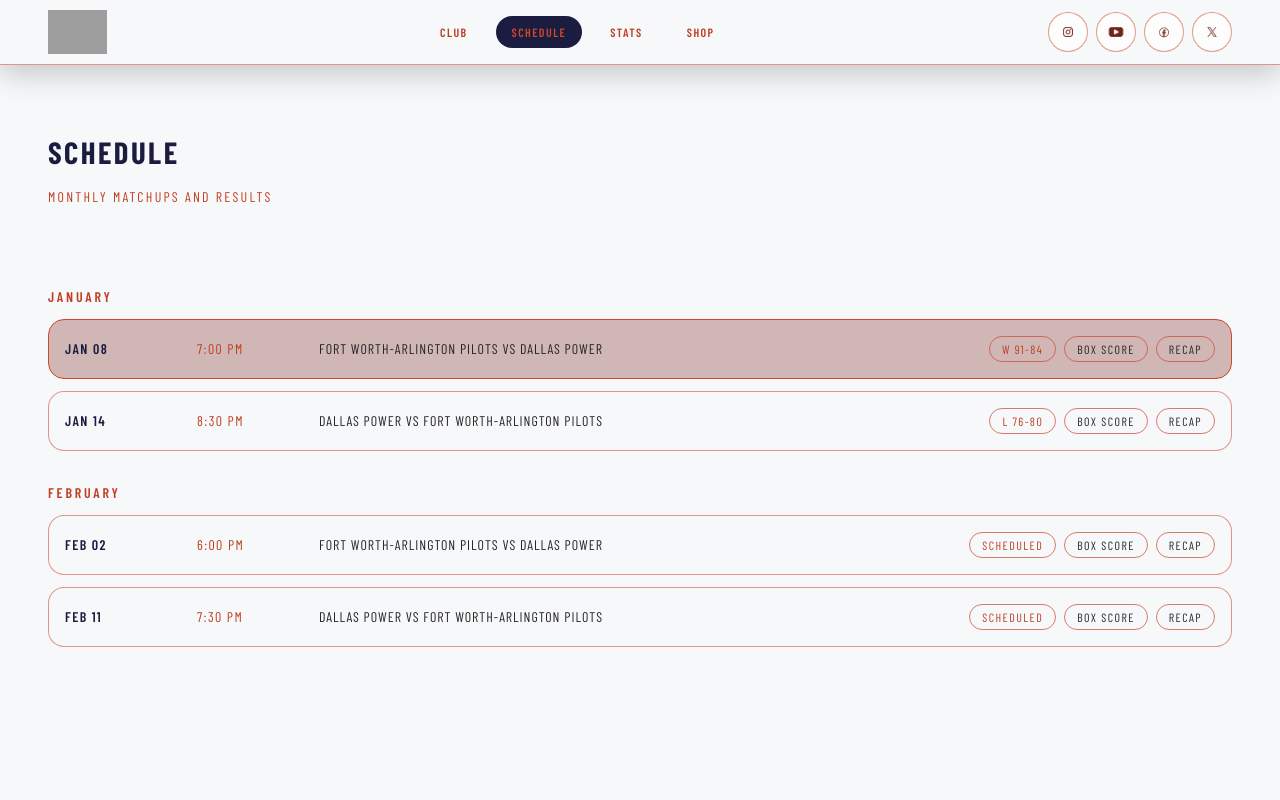
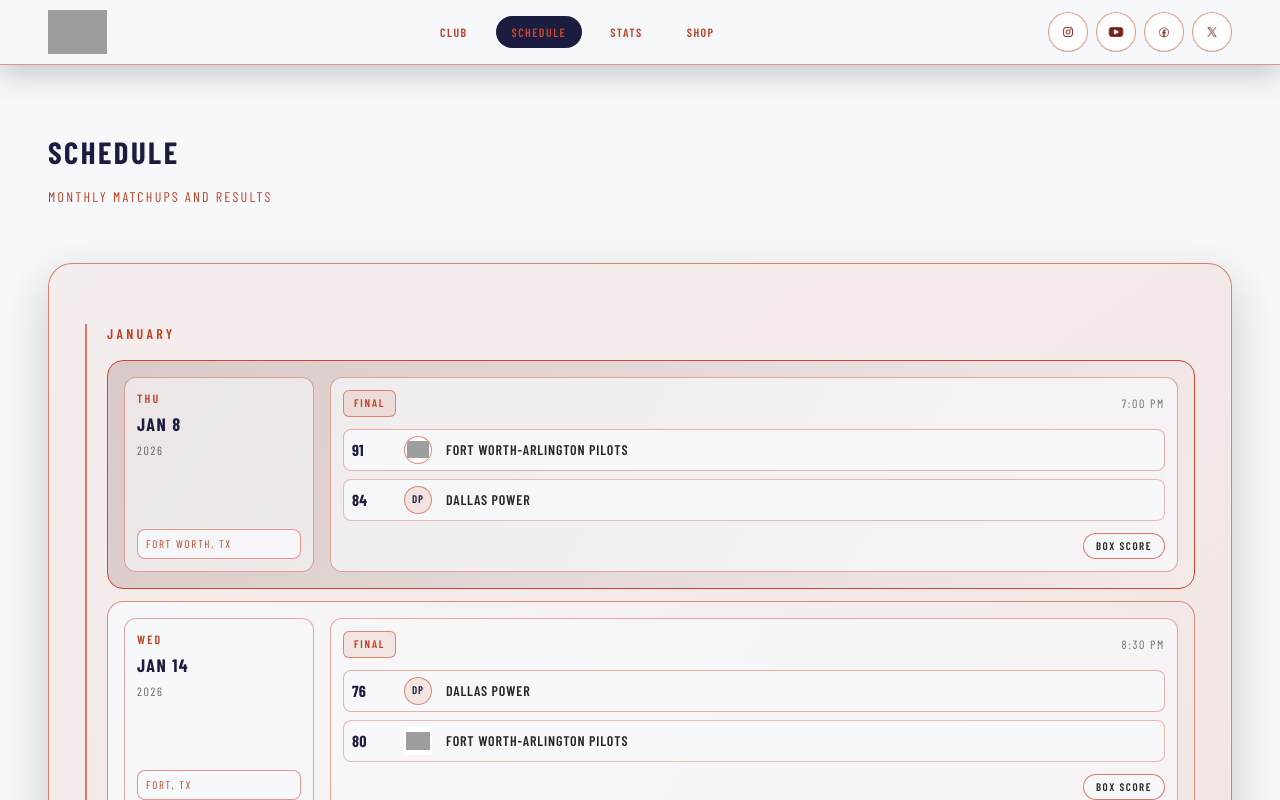
Before and after one commit to vinbi07/FWABasketballPage, a Next.js app: page /schedule in a window 1280 px wide. Shown: the top 800 px of the page. Built offline with nearby package versions, Linux system fonts and the light colour scheme; grey boxes are pictures that could not be loaded.

Commit message:
Add MediaSection component and update layout for PartnersSection and GameRow

```diff
--- a/app/page.tsx
+++ b/app/page.tsx
@@ -1,6 +1,7 @@
 import Footer from "@/components/layout/Footer";
 import GlobalNav from "@/components/layout/GlobalNav";
 import HeroSection from "@/components/sections/HeroSection";
+import MediaSection from "@/components/sections/MediaSection";
 import PartnersSection from "@/components/sections/PartnersSection";
 import RosterGrid from "@/components/sections/RosterGrid";
 import StaffSection from "@/components/sections/StaffSection";
@@ -18,6 +19,7 @@ export default function Home() {
         <HeroSection clubName={clubData.clubName} tagline={clubData.tagline} />
         <RosterGrid roster={clubData.roster} />
         <StaffSection staff={clubData.staff} />
+        <MediaSection media={clubData.media} />
         <PartnersSection
           partners={clubData.partners}
           socials={clubData.socials}
--- a/components/sections/MediaSection.tsx
+++ b/components/sections/MediaSection.tsx
@@ -14,7 +14,7 @@ export default function MediaSection({ media }: MediaSectionProps) {
     <SectionReveal className="px-5 py-14 sm:px-8 lg:px-12">
       <div className="mx-auto max-w-7xl">
         <h2 className="section-title">Media</h2>
-        <div className="mt-6 grid grid-cols-1 gap-5 md:grid-cols-2">
+        <div className="mt-6 grid grid-cols-2 gap-5 md:grid-cols-3">
           {media.map((item) => (
             <motion.article
               key={item.title}
--- a/components/sections/PartnersSection.tsx
+++ b/components/sections/PartnersSection.tsx
@@ -37,7 +37,7 @@ export default function PartnersSection({
         ) : null}
         <div className="mt-6 rounded-2xl bg-gradient-to-r from-[#1b1d40] to-[#bf3e21] p-[2px] shadow-[0_10px_24px_rgba(38,38,38,0.18)]">
           <div className="rounded-2xl bg-white p-4 sm:p-5">
-            <div className="grid grid-cols-2 gap-4 sm:grid-cols-3 lg:grid-cols-6">
+            <div className="grid grid-cols-3 gap-4 sm:grid-cols-3 lg:grid-cols-6">
               {partners.map((partner) => (
                 <div
                   key={partner.name}
--- a/components/sections/ScheduleSection.tsx
+++ b/components/sections/ScheduleSection.tsx
@@ -9,11 +9,14 @@ type ScheduleSectionProps = {
 export default function ScheduleSection({ schedule }: ScheduleSectionProps) {
   return (
     <SectionReveal id="schedule" className="px-5 py-14 sm:px-8 lg:px-12">
-      <div className="mx-auto mt-[-50] max-w-7xl">
-        <div className="mt-6 space-y-8">
+      <div className="mx-auto mt-[-50] max-w-7xl rounded-3xl border border-[color:var(--outline-soft)]/65 bg-[linear-gradient(145deg,color-mix(in_srgb,var(--background)_94%,var(--outline-soft)_6%)_0%,color-mix(in_srgb,var(--background)_88%,var(--outline-soft)_12%)_100%)] p-5 shadow-[0_18px_48px_color-mix(in_srgb,var(--accent-shadow)_22%,transparent)] sm:p-7 lg:p-9">
+        <div className="mt-6 space-y-9">
           {schedule.map((monthGroup) => (
-            <div key={monthGroup.month} className="space-y-3">
-              <h3 className="section-subtitle text-sm font-semibold uppercase tracking-[0.2em]">
+            <div
+              key={monthGroup.month}
+              className="space-y-4 border-l-2 border-[color:var(--outline-soft)]/70 pl-4 sm:pl-5"
+            >
+              <h3 className="section-subtitle text-left text-sm font-semibold uppercase tracking-[0.24em]">
                 {monthGroup.month}
               </h3>
               <div className="space-y-3">
--- a/components/ui/GameRow.tsx
+++ b/components/ui/GameRow.tsx
@@ -1,39 +1,211 @@
+import Image from "next/image";
 import { ScheduleGame } from "@/lib/types";
 
 type GameRowProps = {
   game: ScheduleGame;
 };
 
+const monthLookup: Record<string, number> = {
+  Jan: 0,
+  Feb: 1,
+  Mar: 2,
+  Apr: 3,
+  May: 4,
+  Jun: 5,
+  Jul: 6,
+  Aug: 7,
+  Sep: 8,
+  Oct: 9,
+  Nov: 10,
+  Dec: 11,
+};
+
+function formatDateParts(rawDate: string) {
+  const [monthAbbrev, dayNumberRaw] = rawDate.split(" ");
+  const monthIndex = monthLookup[monthAbbrev as keyof typeof monthLookup];
+  const dayNumber = Number(dayNumberRaw);
+
+  if (monthIndex === undefined || Number.isNaN(dayNumber)) {
+    return {
+      weekday: "Game Day",
+      month: rawDate,
+      day: "--",
+      year: String(new Date().getFullYear()),
+    };
+  }
+
+  const year = new Date().getFullYear();
+  const gameDate = new Date(year, monthIndex, dayNumber);
+
+  return {
+    weekday: gameDate.toLocaleDateString("en-US", { weekday: "short" }),
+    month: gameDate.toLocaleDateString("en-US", { month: "short" }),
+    day: String(dayNumber),
+    year: String(year),
+  };
+}
+
+function parseTeams(matchup: string) {
+  const [firstTeam, secondTeam] = matchup
+    .split(" vs ")
+    .map((team) => team?.trim());
+
+  if (!firstTeam || !secondTeam) {
+    return {
+      homeTeam: "Home Team",
+      awayTeam: "Away Team",
+    };
+  }
+
+  return {
+    homeTeam: firstTeam,
+    awayTeam: secondTeam,
+  };
+}
+
+function parseFinalScore(result: string) {
+  const scoreMatch = result.match(/(\d+)-(\d+)/);
+  if (!scoreMatch) {
+    return { homeScore: "-", awayScore: "-" };
+  }
+
+  return {
+    homeScore: scoreMatch[1],
+    awayScore: scoreMatch[2],
+  };
+}
+
+function getLocationFromTeams(
+  homeTeam: string,
+  awayTeam: string,
+  status: ScheduleGame["status"],
+) {
+  if (status !== "Final") {
+    return "TBD, TX";
+  }
+
+  const potentialCity = awayTeam.split(" ")[0] || "Fort Worth";
+  if (homeTeam.includes("Pilots")) {
+    return "Fort Worth, TX";
+  }
+
+  return `${potentialCity}, TX`;
+}
+
+function getTeamInitials(teamName: string) {
+  return teamName
+    .split(" ")
+    .filter(Boolean)
+    .slice(0, 2)
+    .map((part) => part[0]?.toUpperCase())
+    .join("");
+}
+
+function isPilotsTeam(teamName: string) {
+  const normalizedTeam = teamName.replace(/[^a-z]/gi, "").toLowerCase();
+  const pilotsNormalized = "fortwortharlingtonpilots";
+  return normalizedTeam.includes(pilotsNormalized);
+}
+
 export default function GameRow({ game }: GameRowProps) {
   const isWin = game.status === "Final" && game.winner === "home";
+  const { weekday, month, day, year } = formatDateParts(game.date);
+  const { homeTeam, awayTeam } = parseTeams(game.matchup);
+  const { homeScore, awayScore } = parseFinalScore(game.result);
+  const location = getLocationFromTeams(homeTeam, awayTeam, game.status);
 
   return (
     <article
-      className={`grid gap-3 rounded-2xl border p-4 sm:grid-cols-[120px_110px_1fr_auto] sm:items-center ${
+      className={`grid gap-4 rounded-2xl border p-4 sm:grid-cols-[190px_1fr] sm:items-stretch ${
         isWin
-          ? "border-[color:var(--outline-soft)] bg-[color:var(--outline-deep)]/30"
-          : "border-[color:var(--outline-soft)]/55 bg-[color:var(--background)]"
+          ? "border-[color:var(--outline-soft)] bg-[linear-gradient(120deg,color-mix(in_srgb,var(--outline-deep)_22%,var(--background))_0%,color-mix(in_srgb,var(--background)_92%,var(--outline-soft)_8%)_100%)]"
+          : "border-[color:var(--outline-soft)]/60 bg-[linear-gradient(120deg,color-mix(in_srgb,var(--background)_96%,white)_0%,color-mix(in_srgb,var(--background)_90%,var(--outline-soft)_10%)_100%)]"
       }`}
     >
-      <p className="text-sm font-semibold uppercase tracking-[0.1em] text-[color:var(--title-color)]">
-        {game.date}
-      </p>
-      <p className="text-sm uppercase tracking-[0.1em] text-[color:var(--subtitle-color)]">
-        {game.time}
-      </p>
-      <p className="text-sm uppercase tracking-[0.07em] text-[color:var(--foreground)]">
-        {game.matchup}
-      </p>
-      <div className="flex flex-wrap items-center gap-2">
-        <span className="rounded-full border border-[color:var(--outline-soft)]/70 px-3 py-1 text-xs uppercase tracking-[0.12em] text-[color:var(--subtitle-color)]">
-          {game.result}
-        </span>
-        <button className="rounded-full border border-[color:var(--outline-soft)]/70 px-3 py-1 text-xs uppercase tracking-[0.12em] text-[color:var(--foreground)] transition-colors hover:bg-[color:var(--outline-soft)]/15">
-          Box Score
-        </button>
-        <button className="rounded-full border border-[color:var(--outline-soft)]/70 px-3 py-1 text-xs uppercase tracking-[0.12em] text-[color:var(--foreground)] transition-colors hover:bg-[color:var(--outline-soft)]/15">
-          Recap
-        </button>
+      <div className="flex flex-col justify-between rounded-xl border border-[color:var(--outline-soft)]/45 bg-[color:var(--background)]/60 p-3">
+        <div className="flex flex-col gap-1">
+          <p className="text-xs font-semibold uppercase tracking-[0.18em] text-[color:var(--subtitle-color)]">
+            {weekday}
+          </p>
+          <p className="text-lg font-bold uppercase tracking-[0.08em] text-[color:var(--title-color)]">
+            {month} {day}
+          </p>
+          <p className="text-xs uppercase tracking-[0.14em] text-[color:var(--foreground)]/70">
+            {year}
+          </p>
+        </div>
+        <div className="mt-3 rounded-lg border border-[color:var(--outline-soft)]/55 bg-[color:var(--background)]/90 px-2 py-1.5">
+          <p className="text-[11px] uppercase tracking-[0.16em] text-[color:var(--subtitle-color)]">
+            {location}
+          </p>
+        </div>
+      </div>
+
+      <div className="flex h-full flex-col justify-between gap-3 rounded-xl border border-[color:var(--outline-soft)]/45 bg-[color:var(--background)]/72 p-3">
+        <div className="flex items-center justify-between gap-3">
+          <span className="rounded-md border border-[color:var(--outline-soft)]/60 bg-[color:var(--outline-soft)]/10 px-2.5 py-1 text-[11px] font-semibold uppercase tracking-[0.16em] text-[color:var(--subtitle-color)]">
+            {game.status === "Final" ? "Final" : "Scheduled"}
+          </span>
+          <span className="text-xs uppercase tracking-[0.14em] text-[color:var(--foreground)]/65">
+            {game.time}
+          </span>
+        </div>
+
+        <div className="space-y-2">
+          <div className="grid grid-cols-[44px_34px_minmax(0,1fr)] items-center gap-2 rounded-lg border border-[color:var(--outline-soft)]/40 bg-[color:var(--background)]/95 px-2 py-1.5">
+            <span className="text-base font-bold text-[color:var(--title-color)]">
+              {homeScore}
+            </span>
+            {isPilotsTeam(homeTeam) ? (
+              <span className="inline-flex h-7 w-7 items-center justify-center overflow-hidden rounded-full border border-[color:var(--outline-soft)]/60 bg-white/90 p-0.5">
+                <Image
+                  src="/logos/AWFPLogo.png"
+                  alt="Fort Worth Arlington Pilots logo"
+                  width={24}
+                  height={24}
+                  className="h-6 w-6 object-contain"
+                />
+              </span>
+            ) : (
+              <span className="inline-flex h-7 w-7 items-center justify-center rounded-full border border-[color:var(--outline-soft)]/60 bg-[color:var(--outline-soft)]/10 text-[11px] font-semibold uppercase tracking-[0.08em] text-[color:var(--title-color)]">
+                {getTeamInitials(homeTeam)}
+              </span>
+            )}
+            <span className="truncate text-sm font-semibold uppercase tracking-[0.06em] text-[color:var(--foreground)]">
+              {homeTeam}
+            </span>
+          </div>
+
+          <div className="grid grid-cols-[44px_34px_minmax(0,1fr)] items-center gap-2 rounded-lg border border-[color:var(--outline-soft)]/35 bg-[color:var(--background)]/86 px-2 py-1.5">
+            <span className="text-base font-bold text-[color:var(--title-color)]">
+              {awayScore}
+            </span>
+            {isPilotsTeam(awayTeam) ? (
+              <span className="inline-flex h-7 w-7 items-center justify-center overflow-hidden  bg-white/90 p-0.5">
+                <Image
+                  src="/logos/AWFPLogo.png"
+                  alt="Fort Worth Arlington Pilots logo"
+                  width={24}
+                  height={24}
+                  className="h-6 w-6 object-contain"
+                />
+              </span>
+            ) : (
+              <span className="inline-flex h-7 w-7 items-center justify-center rounded-full border border-[color:var(--outline-soft)]/60 bg-[color:var(--outline-soft)]/10 text-[11px] font-semibold uppercase tracking-[0.08em] text-[color:var(--title-color)]">
+                {getTeamInitials(awayTeam)}
+              </span>
+            )}
+            <span className="truncate text-sm font-semibold uppercase tracking-[0.06em] text-[color:var(--foreground)]">
+              {awayTeam}
+            </span>
+          </div>
+        </div>
+
+        <div className="flex justify-end">
+          <button className="rounded-full border border-[color:var(--outline-soft)]/70 bg-[color:var(--background)]/80 px-3 py-1 text-[11px] font-semibold uppercase tracking-[0.14em] text-[color:var(--foreground)] transition-colors hover:bg-[color:var(--outline-soft)]/15">
+            Box Score
+          </button>
+        </div>
       </div>
     </article>
   );
--- a/lib/clubData.ts
+++ b/lib/clubData.ts
@@ -104,6 +104,7 @@ export const clubData: ClubData = {
     { title: "Practice Session", type: "image", thumbnail: "/placeholders/media.svg" },
     { title: "Locker Room Moments", type: "video", thumbnail: "/placeholders/media.svg" },
     { title: "Travel Day", type: "image", thumbnail: "/placeholders/media.svg" },
+    { title: "Meet the Team", type: "image", thumbnail: "/placeholders/media.svg" },
   ],
   partners: [
     { name: "Wenstin", logo: "/logos/Westin.jpg" },
```
